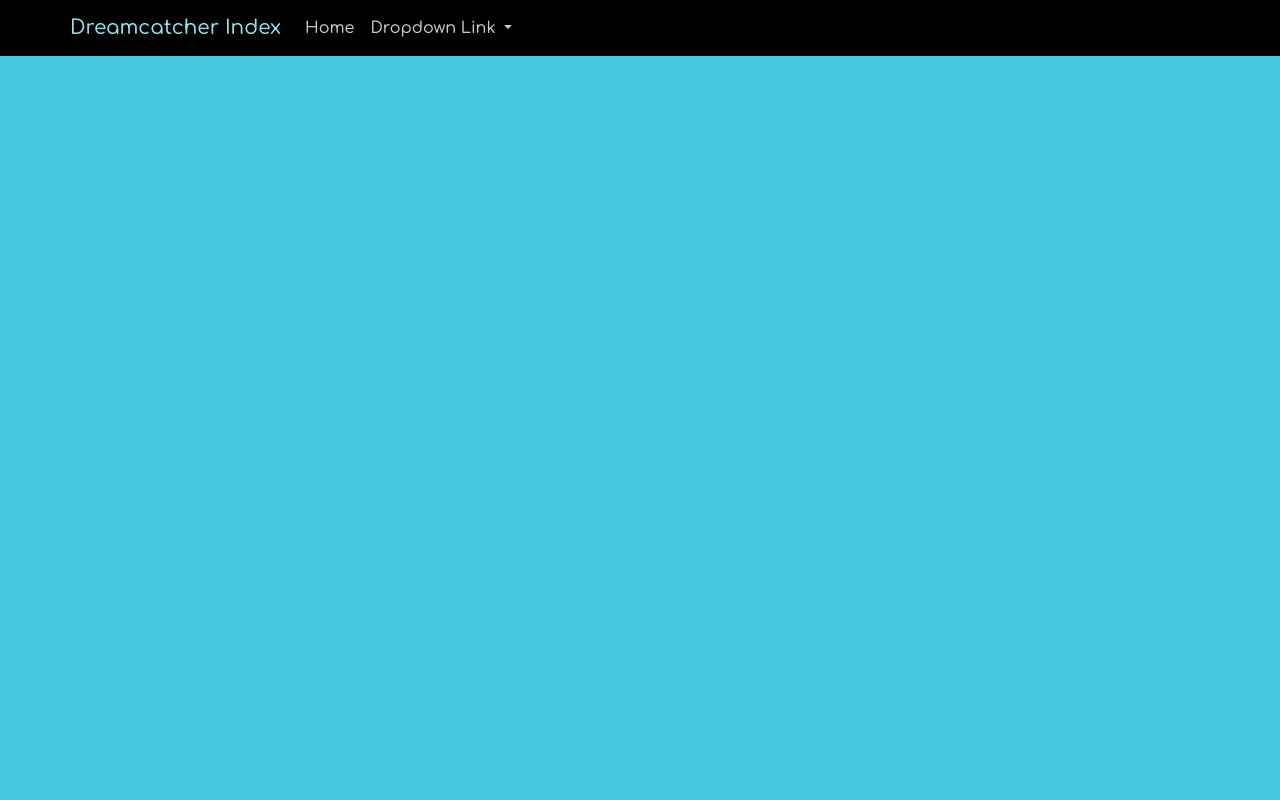
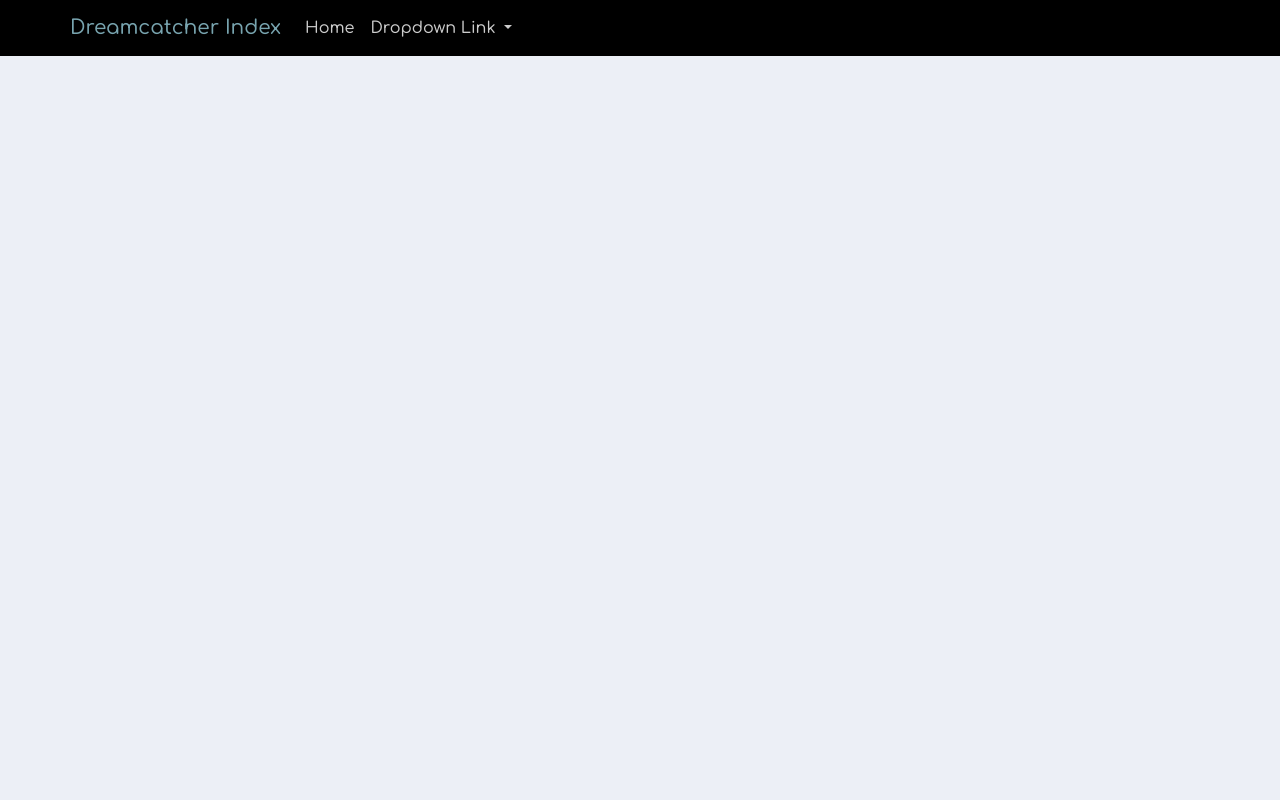
Before and after one commit to thumun/Masterlist, a plain HTML site: page index.html in a window 1280 px wide. Shown: the top 800 px of the page. Drawn offline with nearby package versions, Linux system fonts and the light colour scheme; no server answers.

Commit message:
Update charadex.css

```diff
--- a/styles/charadex.css
+++ b/styles/charadex.css
@@ -10,14 +10,14 @@
 :root {
 
   /* Primary Color */
-  --ml-primary:                 #8FE4EE;
-  --ml-primary-hover:           #72D4E7;
+  --ml-primary:                 #78A4AF;
+  --ml-primary-hover:           #4A7C87;
 
   /* Main Page Styles */
-  --ml-body-bg:                 #45CADF;
+  --ml-body-bg:                 #ECEFF6;
   --ml-body-text:               #000;
   --ml-body-image:              url();
-  --ml-borders:                 #1BBCD2;
+  --ml-borders:                 #BFCDD6;
   --ml-border-radius:           1rem;
 
   /* Navbar */
@@ -37,9 +37,9 @@
   --ml-page-link-border:        transparent;
 
   /* Cards */
-  --ml-card-bg:                 #DDD3C2;
+  --ml-card-bg:                 #F3F4F8;
   --ml-card-border:             var(--ml-borders);
-  --ml-card-header-bg:          #cfc5b4;
+  --ml-card-header-bg:          #BFCDD6;
 
   /* Main Fonts */
   --ml-body-font:               'Montserrat', sans-serif;
```
